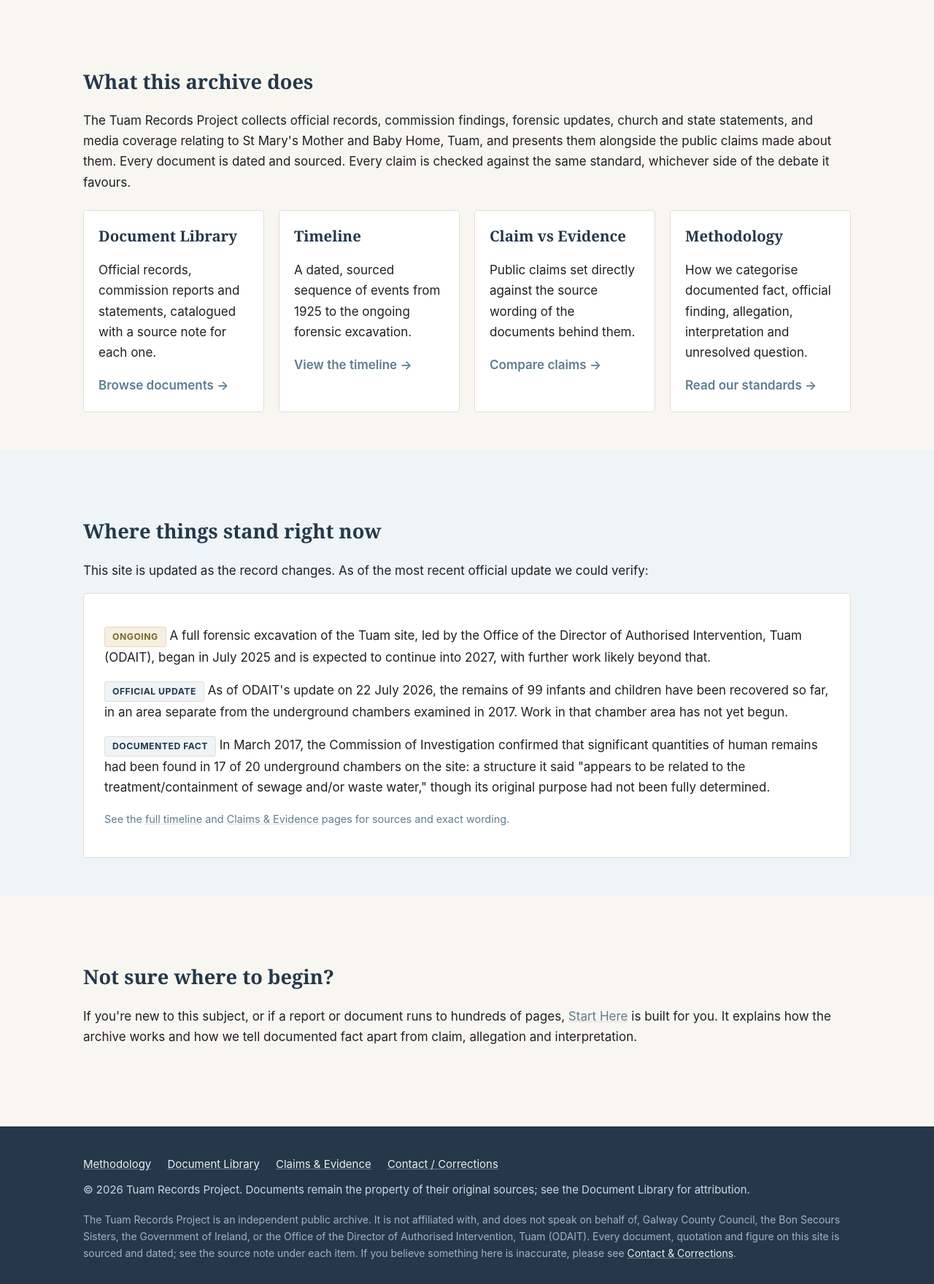
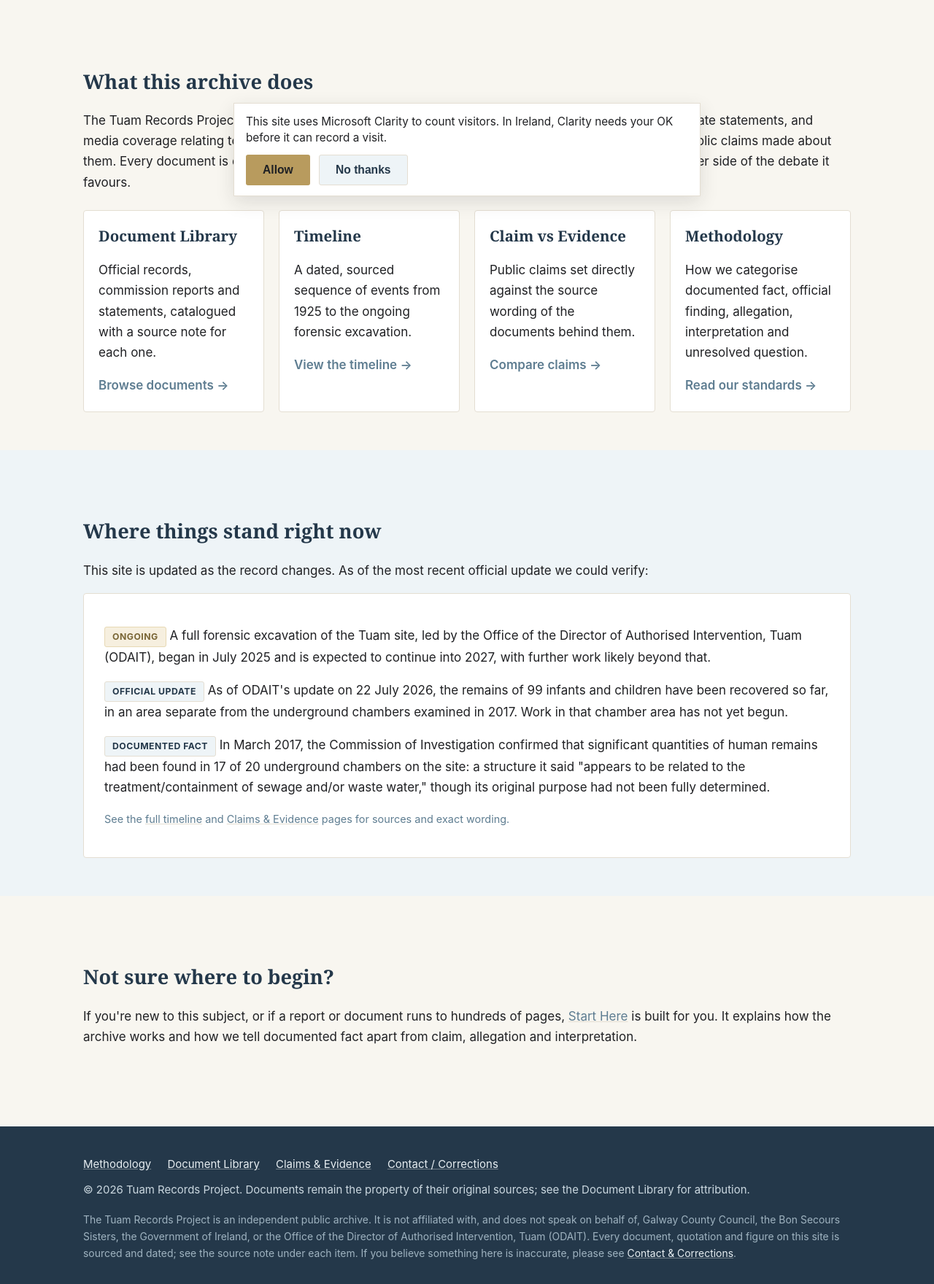
Before and after one commit to Frankytyrone/tuam-records-project, a Jekyll site: the page built from index.html, in a window 1280 px wide. Shown: the part 615-2375 px from the top of the page at 73% size. Built offline with Jekyll 4.4.1, drawn with Linux system fonts in a browser that asks for light colours; some web fonts are replaced.

Commit message:
Fix Clarity for Ireland by sending the required consent signal.
Co-authored-by: Cursor <cursoragent@cursor.com>

```diff
--- a/_layouts/default.html
+++ b/_layouts/default.html
@@ -36,5 +36,54 @@
   </main>
 
   {% include footer.html %}
+
+  <div id="clarity-consent" class="clarity-consent" hidden>
+    <p>This site uses Microsoft Clarity to count visitors. In Ireland, Clarity needs your OK before it can record a visit.</p>
+    <button type="button" id="clarity-consent-allow" class="btn btn-primary">Allow</button>
+    <button type="button" id="clarity-consent-deny" class="btn">No thanks</button>
+  </div>
+  <script>
+    (function () {
+      function tellClarity(granted) {
+        if (typeof window.clarity !== "function") return;
+        window.clarity("consentv2", {
+          ad_Storage: "denied",
+          analytics_Storage: granted ? "granted" : "denied"
+        });
+      }
+
+      var key = "trp-clarity-consent";
+      var saved = null;
+      try { saved = localStorage.getItem(key); } catch (e) {}
+
+      if (saved === "granted") {
+        tellClarity(true);
+        return;
+      }
+      if (saved === "denied") {
+        tellClarity(false);
+        return;
+      }
+
+      var bar = document.getElementById("clarity-consent");
+      var allow = document.getElementById("clarity-consent-allow");
+      var deny = document.getElementById("clarity-consent-deny");
+      if (!bar || !allow || !deny) return;
+
+      bar.hidden = false;
+
+      allow.addEventListener("click", function () {
+        try { localStorage.setItem(key, "granted"); } catch (e) {}
+        tellClarity(true);
+        bar.hidden = true;
+      });
+
+      deny.addEventListener("click", function () {
+        try { localStorage.setItem(key, "denied"); } catch (e) {}
+        tellClarity(false);
+        bar.hidden = true;
+      });
+    })();
+  </script>
 </body>
 </html>
--- a/assets/css/style.css
+++ b/assets/css/style.css
@@ -512,6 +512,48 @@ footer.site-footer nav { margin-bottom: 10px; }
 footer.site-footer nav a { margin-right: 18px; }
 
 /* --------------------------------------------------------------------------
+   Clarity consent bar (required for Ireland / EEA visitor counting)
+   -------------------------------------------------------------------------- */
+
+.clarity-consent {
+  position: fixed;
+  left: 16px;
+  right: 16px;
+  bottom: 16px;
+  z-index: 1000;
+  max-width: 640px;
+  margin: 0 auto;
+  padding: 14px 16px;
+  background: var(--white);
+  border: 1px solid var(--border);
+  box-shadow: 0 8px 24px rgba(32, 33, 36, 0.12);
+  color: var(--charcoal);
+  font-size: 0.9rem;
+  line-height: 1.45;
+}
+
+.clarity-consent[hidden] { display: none !important; }
+
+.clarity-consent p {
+  margin: 0 0 12px;
+}
+
+.clarity-consent .btn {
+  margin-right: 8px;
+  margin-top: 0;
+  cursor: pointer;
+  background: var(--pale-panel);
+  color: var(--slate-blue);
+  border-color: var(--border);
+}
+
+.clarity-consent .btn-primary {
+  background: var(--gold);
+  color: var(--charcoal);
+  border-color: transparent;
+}
+
+/* --------------------------------------------------------------------------
    Responsive
    -------------------------------------------------------------------------- */
 
```
Also changed, not shown: AGENTS.md (+1 -0 lines).
